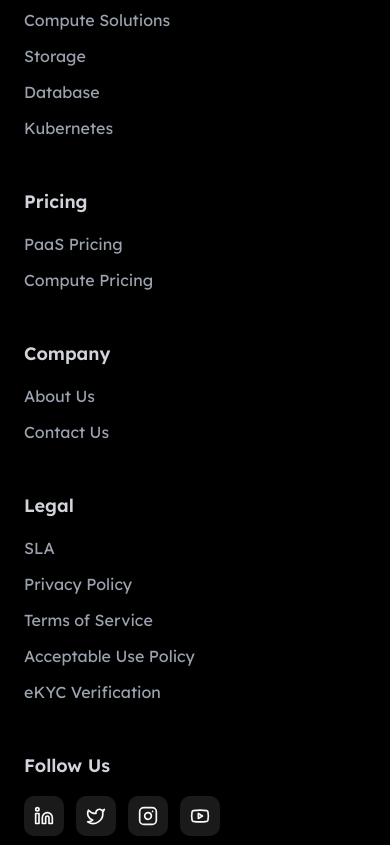
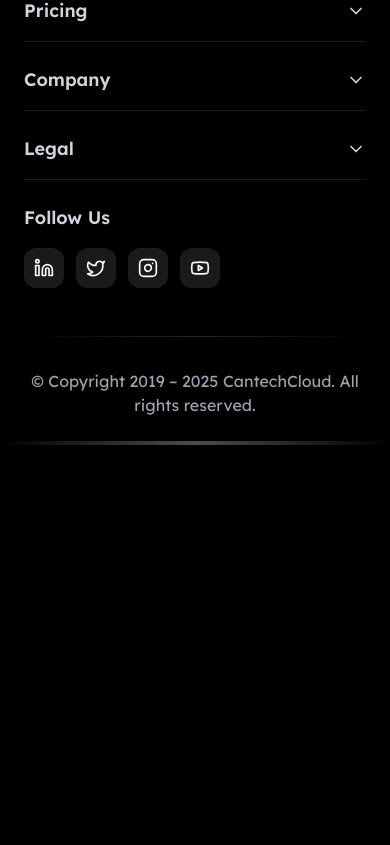
Before and after one commit to arpitacantech/cnpcloud, a Next.js app: page / in a window 390 px wide. Shown: the part 8019-8864 px from the top of the page. After the commit the page ends 8464 px from the top, so only its background shows below. Built offline with nearby package versions, Linux system fonts and the light colour scheme.

Commit message:
footer responsive

```diff
--- a/src/app/components/Footer.tsx
+++ b/src/app/components/Footer.tsx
@@ -1,13 +1,15 @@
 "use client";
 
+import { useState } from "react";
 import {
   Linkedin,
   Twitter,
   Instagram,
   Youtube,
   ArrowUpRight,
+  ChevronDown,
 } from "lucide-react";
-import { motion } from "framer-motion";
+import { motion, AnimatePresence } from "framer-motion";
 
 /* =====================
    Animation Variants
@@ -15,11 +17,7 @@ import { motion } from "framer-motion";
 
 const container = {
   hidden: {},
-  show: {
-    transition: {
-      staggerChildren: 0.12,
-    },
-  },
+  show: { transition: { staggerChildren: 0.12 } },
 };
 
 const fadeUp = {
@@ -27,9 +25,67 @@ const fadeUp = {
   show: {
     opacity: 1,
     y: 0,
-    transition: { duration: 0.5, ease: "easeOut" },
+    transition: { duration: 0.45, ease: "easeOut" },
   },
 };
+
+/* =====================
+   Mobile Accordion Item
+===================== */
+
+const MobileAccordion = ({
+  title,
+  links,
+}: {
+  title: string;
+  links: { title: string; href: string }[];
+}) => {
+  const [open, setOpen] = useState(false);
+
+  return (
+    <div className="border-b border-white/10 pb-4">
+      <button
+        onClick={() => setOpen(!open)}
+        className="flex w-full items-center justify-between text-lg font-semibold text-gray-300"
+      >
+        {title}
+        <ChevronDown
+          className={`w-5 h-5 transition-transform ${
+            open ? "rotate-180" : ""
+          }`}
+        />
+      </button>
+
+      <AnimatePresence>
+        {open && (
+          <motion.ul
+            initial={{ height: 0, opacity: 0 }}
+            animate={{ height: "auto", opacity: 1 }}
+            exit={{ height: 0, opacity: 0 }}
+            transition={{ duration: 0.35 }}
+            className="mt-4 space-y-3 text-gray-400 overflow-hidden"
+          >
+            {links.map((link) => (
+              <li key={link.title}>
+                <a
+                  href={link.href}
+                  className="flex items-center gap-1 text-[16px] hover:text-white transition-colors"
+                >
+                  {link.title}
+                  <ArrowUpRight className="w-3 h-3 opacity-60" />
+                </a>
+              </li>
+            ))}
+          </motion.ul>
+        )}
+      </AnimatePresence>
+    </div>
+  );
+};
+
+/* =====================
+   Footer Component
+===================== */
 
 const Footer = () => {
   const productLinks = [
@@ -51,7 +107,7 @@ const Footer = () => {
   ];
 
   const legalLinks = [
-    { title: "SLA", href: "/sal" },
+    { title: "SLA", href: "/sla" },
     { title: "Privacy Policy", href: "/privacy-policy" },
     { title: "Terms of Service", href: "/terms-of-service" },
     { title: "Acceptable Use Policy", href: "/acceptable-policy" },
@@ -59,26 +115,10 @@ const Footer = () => {
   ];
 
   const socialLinks = [
-    {
-      icon: Linkedin,
-      href: "https://www.linkedin.com/company/cantechnetworks/",
-      label: "LinkedIn",
-    },
-    {
-      icon: Twitter,
-      href: "https://x.com/CantechHosting",
-      label: "Twitter",
-    },
-    {
-      icon: Instagram,
-      href: "https://www.instagram.com/cantechhosting/",
-      label: "Instagram",
-    },
-    {
-      icon: Youtube,
-      href: "https://www.youtube.com/user/CantechIndia",
-      label: "YouTube",
-    },
+    { icon: Linkedin, href: "https://www.linkedin.com/company/cantechnetworks/" },
+    { icon: Twitter, href: "https://x.com/CantechHosting" },
+    { icon: Instagram, href: "https://www.instagram.com/cantechhosting/" },
+    { icon: Youtube, href: "https://www.youtube.com/user/CantechIndia" },
   ];
 
   const startYear = 2019;
@@ -86,26 +126,47 @@ const Footer = () => {
 
   return (
     <footer className="bg-footer-bg gradient-border">
-      <motion.div
-        className="container max-w-6xl mx-auto px-6 pt-16"
-        variants={container}
-        initial="hidden"
-        whileInView="show"
-        viewport={{ once: true, amount: 0.2 }}
-      >
+      <div className="container max-w-6xl mx-auto px-6 pt-16">
         {/* Logo */}
-        <motion.div variants={fadeUp} className="flex items-center gap-3 mb-8">
-          <img
-            src="/cloud.svg"
-            alt="Cantech Cloud"
-            className="h-4 w-auto sm:h-5"
-          />
-        </motion.div>
+        <img
+          src="/cloud.svg"
+          alt="Cantech Cloud"
+          className="h-4 w-auto sm:h-5 mb-8"
+        />
 
-        {/* Footer Columns */}
+        {/* ================= MOBILE FOOTER ================= */}
+        <div className="md:hidden space-y-6 mb-12">
+          <MobileAccordion title="Products" links={productLinks} />
+          <MobileAccordion title="Pricing" links={pricingLinks} />
+          <MobileAccordion title="Company" links={companyLinks} />
+          <MobileAccordion title="Legal" links={legalLinks} />
+
+          {/* Social */}
+          <div>
+            <div className="text-lg font-semibold text-gray-300 mb-4">
+              Follow Us
+            </div>
+            <div className="flex gap-3">
+              {socialLinks.map((social, i) => (
+                <a
+                  key={i}
+                  href={social.href}
+                  className="w-10 h-10 flex items-center justify-center rounded-lg bg-white/10"
+                >
+                  <social.icon className="w-5 h-5" />
+                </a>
+              ))}
+            </div>
+          </div>
+        </div>
+
+        {/* ================= DESKTOP FOOTER (UNCHANGED) ================= */}
         <motion.div
+          className="hidden md:grid grid-cols-2 lg:grid-cols-5 gap-12 mb-16"
           variants={container}
-          className="grid grid-cols-1 md:grid-cols-2 lg:grid-cols-5 gap-12 mb-16"
+          initial="hidden"
+          whileInView="show"
+          viewport={{ once: true }}
         >
           {/* Products */}
           <motion.div variants={fadeUp}>
@@ -117,10 +178,10 @@ const Footer = () => {
                 <li key={link.title}>
                   <a
                     href={link.href}
-                    className="text-[16px] flex items-center gap-1 group hover:text-white transition-colors"
+                    className="flex items-center gap-1 hover:text-white transition-colors"
                   >
                     {link.title}
-                    <ArrowUpRight className="w-3 h-3 opacity-0 -translate-y-1 translate-x-1 group-hover:opacity-100 group-hover:translate-y-0 group-hover:translate-x-0 transition-all" />
+                    <ArrowUpRight className="w-3 h-3 opacity-0 group-hover:opacity-100" />
                   </a>
                 </li>
               ))}
@@ -137,10 +198,9 @@ const Footer = () => {
                 <li key={link.title}>
                   <a
                     href={link.href}
-                    className="text-[16px] flex items-center gap-1 group hover:text-white transition-colors"
+                    className="flex items-center gap-1 hover:text-white transition-colors"
                   >
                     {link.title}
-                    <ArrowUpRight className="w-3 h-3 opacity-0 -translate-y-1 translate-x-1 group-hover:opacity-100 group-hover:translate-y-0 group-hover:translate-x-0 transition-all" />
                   </a>
                 </li>
               ))}
@@ -157,10 +217,9 @@ const Footer = () => {
                 <li key={link.title}>
                   <a
                     href={link.href}
-                    className="text-[16px] flex items-center gap-1 group hover:text-white transition-colors"
+                    className="flex items-center gap-1 hover:text-white transition-colors"
                   >
                     {link.title}
-                    <ArrowUpRight className="w-3 h-3 opacity-0 -translate-y-1 translate-x-1 group-hover:opacity-100 group-hover:translate-y-0 group-hover:translate-x-0 transition-all" />
                   </a>
                 </li>
               ))}
@@ -168,7 +227,7 @@ const Footer = () => {
           </motion.div>
 
           {/* Legal */}
-          <motion.div variants={fadeUp} className="w-52">
+          <motion.div variants={fadeUp}>
             <div className="text-lg font-semibold mb-4 text-gray-300">
               Legal
             </div>
@@ -177,10 +236,9 @@ const Footer = () => {
                 <li key={link.title}>
                   <a
                     href={link.href}
-                    className="text-[16px] flex items-center gap-1 group hover:text-white transition-colors"
+                    className="flex items-center gap-1 hover:text-white transition-colors"
                   >
                     {link.title}
-                    <ArrowUpRight className="w-3 h-3 opacity-0 -translate-y-1 translate-x-1 group-hover:opacity-100 group-hover:translate-y-0 group-hover:translate-x-0 transition-all" />
                   </a>
                 </li>
               ))}
@@ -192,17 +250,15 @@ const Footer = () => {
             <div className="text-lg font-semibold mb-4 text-gray-300">
               Follow Us
             </div>
-            <div className="flex items-center gap-3">
-              {socialLinks.map((social) => (
-                <motion.a
-                  key={social.label}
+            <div className="flex gap-3">
+              {socialLinks.map((social, i) => (
+                <a
+                  key={i}
                   href={social.href}
-                  aria-label={social.label}
-                  whileHover={{ scale: 1.08 }}
-                  className="w-10 h-10 inline-flex items-center justify-center rounded-[10px] bg-white/10 transition-all hover:bg-white/20 hover:shadow-[0_0_10px_rgba(255,255,255,0.14)]"
+                  className="w-10 h-10 flex items-center justify-center rounded-lg bg-white/10"
                 >
                   <social.icon className="w-5 h-5" />
-                </motion.a>
+                </a>
               ))}
             </div>
           </motion.div>
@@ -212,15 +268,10 @@ const Footer = () => {
         <div className="h-px bg-gradient-to-r from-transparent via-border to-transparent mb-8" />
 
         {/* Copyright */}
-        <motion.p
-          variants={fadeUp}
-          className="text-base text-gray-400 text-center mb-6"
-        >
-          © Copyright {startYear}
-          {currentYear > startYear && ` – ${currentYear}`} CantechCloud. All
-          rights reserved.
-        </motion.p>
-      </motion.div>
+        <p className="text-base text-gray-400 text-center mb-6">
+          © Copyright 2019 – {currentYear} CantechCloud. All rights reserved.
+        </p>
+      </div>
 
       <div className="h-1 bg-gradient-to-r from-transparent via-primary/30 to-transparent" />
     </footer>
```
